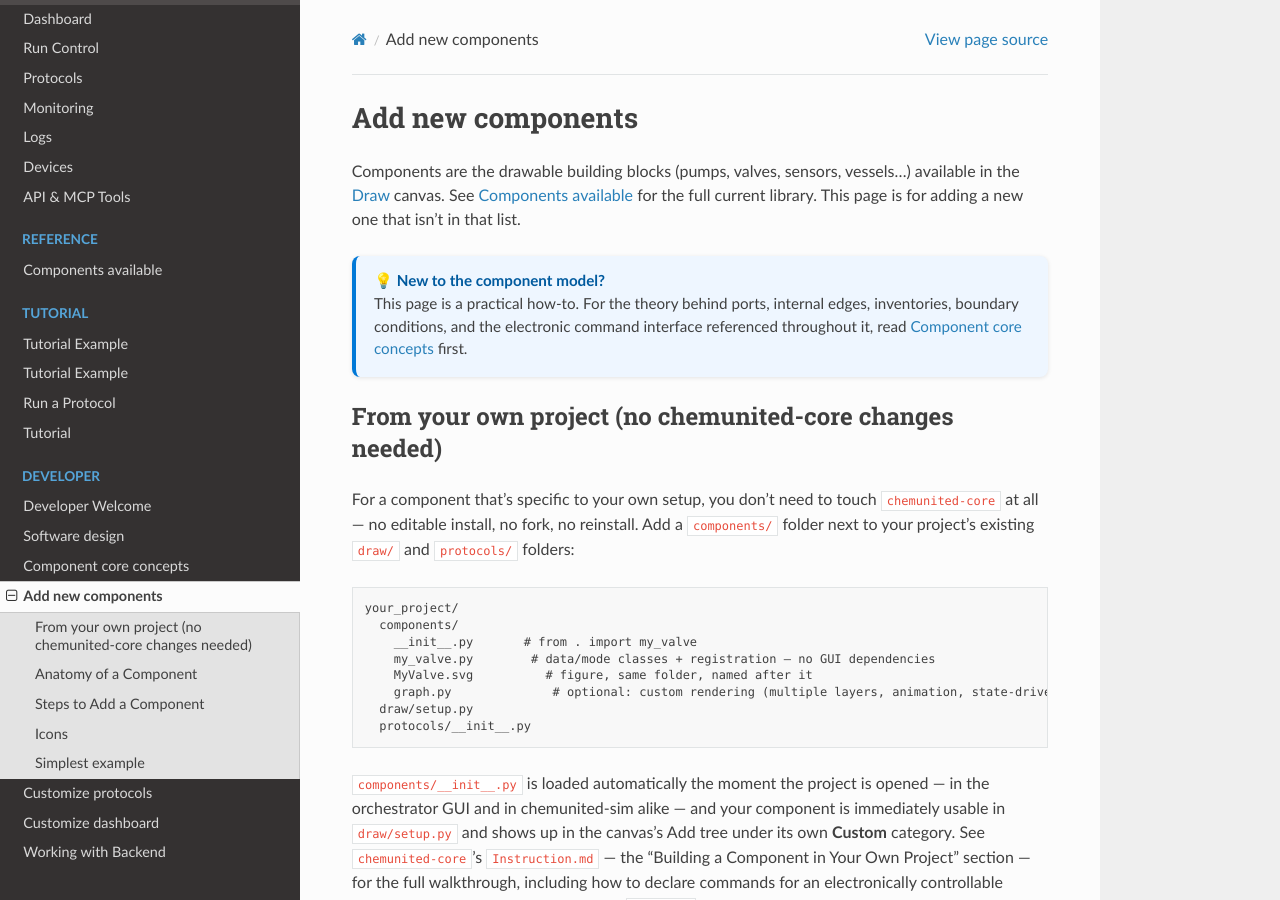
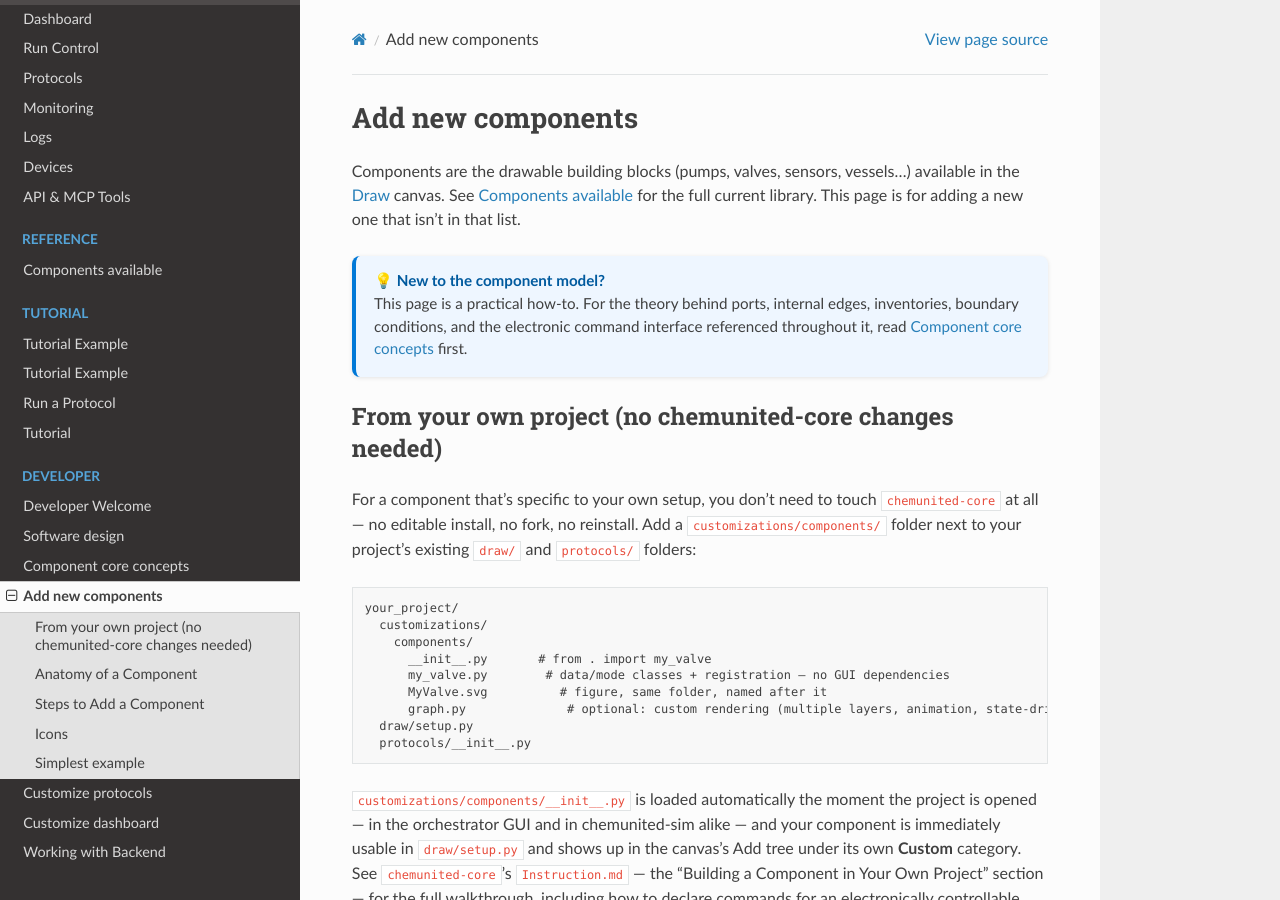
Before and after one commit to automatedchemistry/chemunited-docs, a Sphinx documentation site: the page built from docs/developer/add_components.md, in a window 1280 px wide and 900 px high. Built offline with Sphinx 7.4.7 and the Read the Docs theme 3.1.0, drawn with Linux system fonts in a browser that asks for light colours.

Commit message:
Update documentation to specify customizations/components folder for user-specific components

````diff
--- a/docs/developer/add_components.md
+++ b/docs/developer/add_components.md
@@ -14,24 +14,25 @@ and the electronic command interface referenced throughout it, read
 ## From your own project (no chemunited-core changes needed)
 
 For a component that's specific to your own setup, you don't need to touch `chemunited-core` at all — no
-editable install, no fork, no reinstall. Add a `components/` folder next to your project's existing `draw/` and
-`protocols/` folders:
+editable install, no fork, no reinstall. Add a `customizations/components/` folder next to your project's existing
+`draw/` and `protocols/` folders:
 
 ```text
 your_project/
-  components/
-    __init__.py       # from . import my_valve
-    my_valve.py        # data/mode classes + registration — no GUI dependencies
-    MyValve.svg          # figure, same folder, named after it
-    graph.py              # optional: custom rendering (multiple layers, animation, state-driven appearance)
+  customizations/
+    components/
+      __init__.py       # from . import my_valve
+      my_valve.py        # data/mode classes + registration — no GUI dependencies
+      MyValve.svg          # figure, same folder, named after it
+      graph.py              # optional: custom rendering (multiple layers, animation, state-driven appearance)
   draw/setup.py
   protocols/__init__.py
 ```
 
-`components/__init__.py` is loaded automatically the moment the project is opened — in the orchestrator GUI and in
-chemunited-sim alike — and your component is immediately usable in `draw/setup.py` and shows up in the canvas's Add
-tree under its own **Custom** category. See `chemunited-core`'s `Instruction.md` — the "Building a Component in
-Your Own Project" section — for the full walkthrough, including how to declare commands for an electronically
+`customizations/components/__init__.py` is loaded automatically the moment the project is opened — in the
+orchestrator GUI and in chemunited-sim alike — and your component is immediately usable in `draw/setup.py` and shows
+up in the canvas's Add tree under its own **Custom** category. See `chemunited-core`'s `Instruction.md` — the
+"Building a Component in Your Own Project" section — for the full walkthrough, including how to declare commands for an electronically
 controllable component and how to write a custom `graph.py` for multi-layer or animated rendering.
 
 Use this path unless you specifically want the component to ship as part of the shared catalog for every
````
